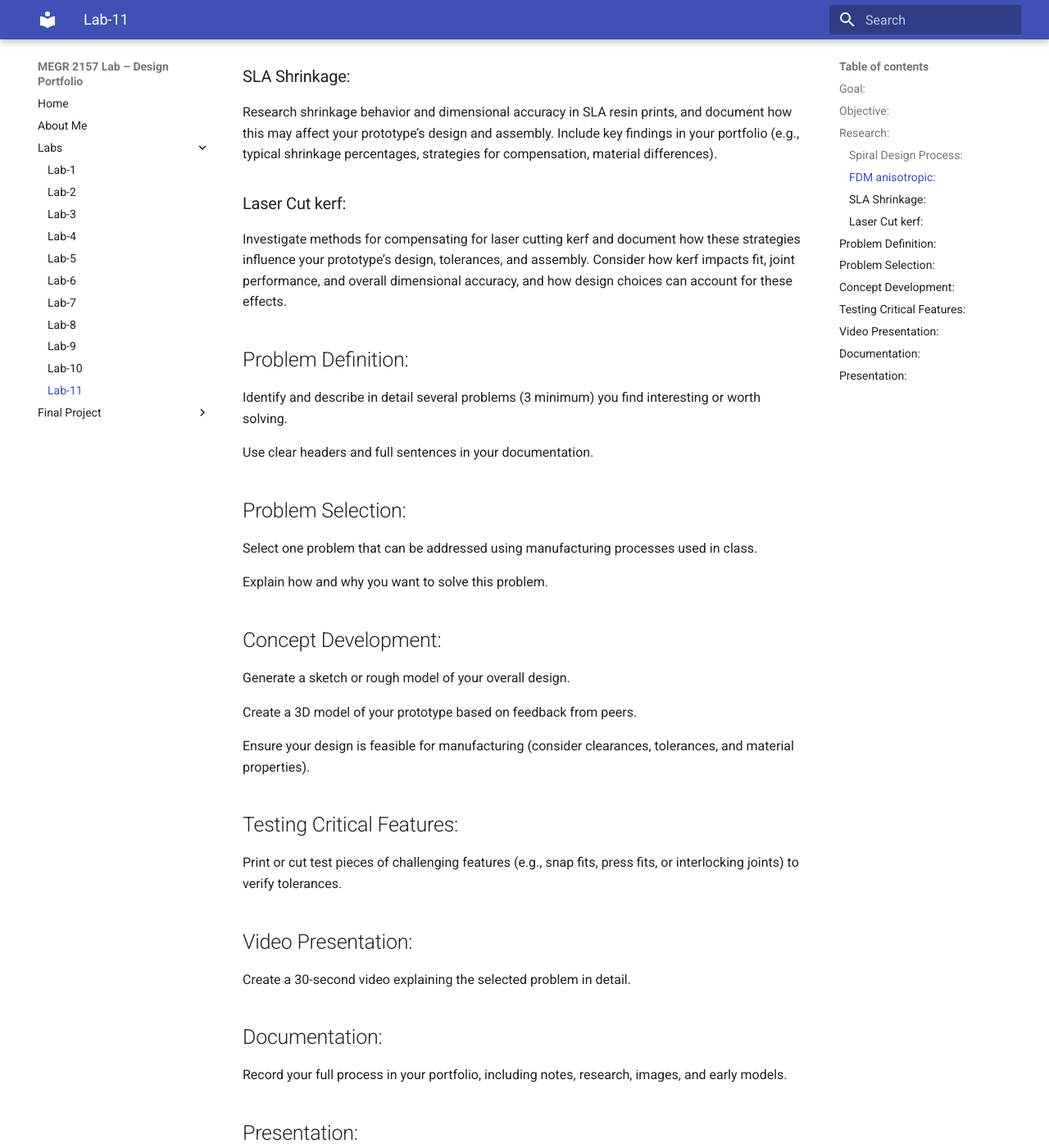
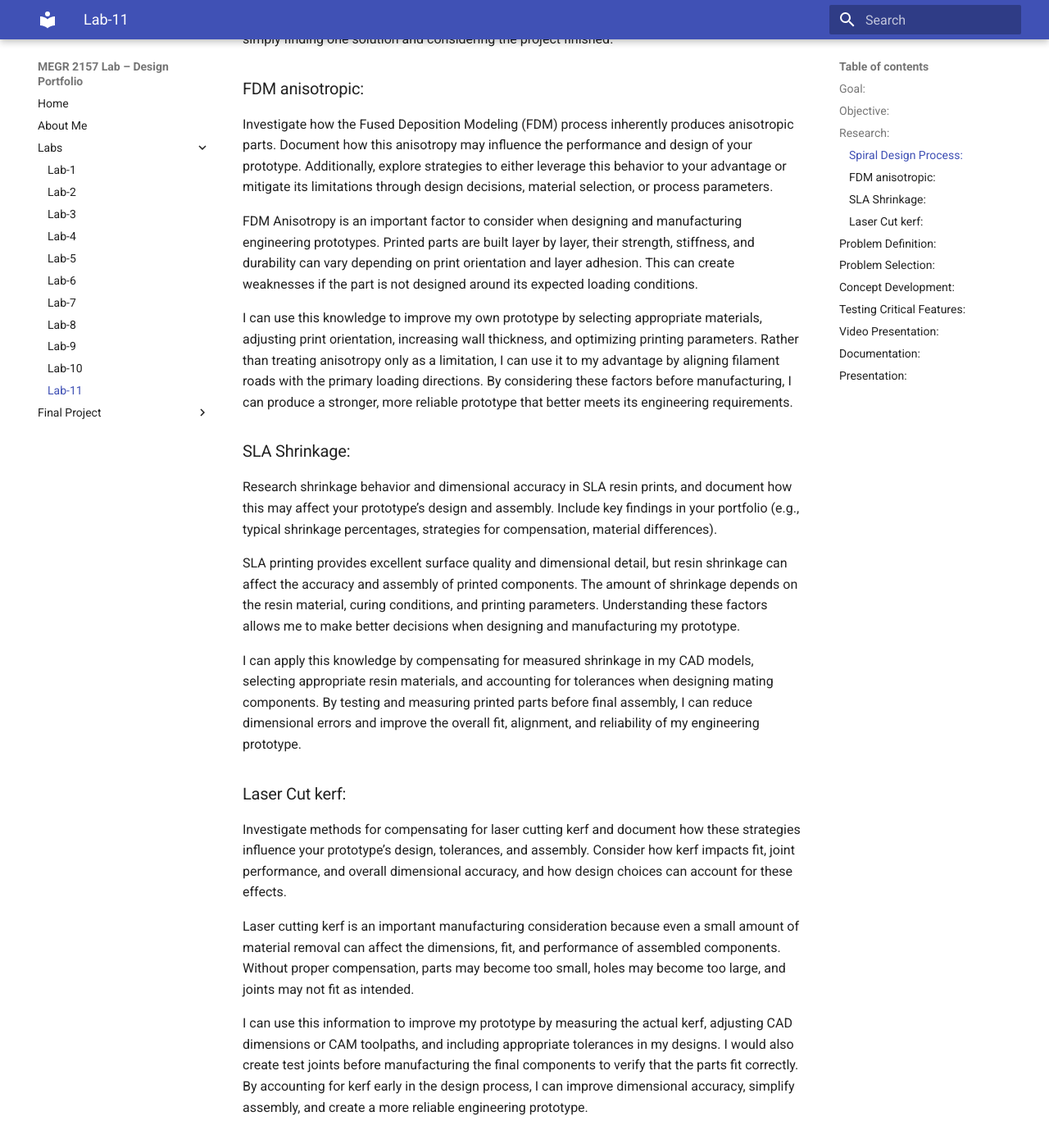
Before and after one commit to AndrewYang2428/andrewyang-megr2156-lab-portfolio, an MkDocs documentation site: the page built from docs/Labs/L11/index.md, in a window 1280 px wide and 1400 px high, scrolled down 865 px. Shown: the whole window at 82% size. Built offline with MkDocs 1.6.1 and Material for MkDocs 9.7.7, drawn with Linux system fonts in a browser that asks for light colours; some of the changed text lies outside the part shown.

Commit message:
Enhance documentation on design processes and considerations
Expanded sections on the Spiral Design Process, FDM anisotropy, SLA shrinkage, and laser cutting kerf, detailing their implications for prototype design and manufacturing.

```diff
--- a/docs/Labs/L11/index.md
+++ b/docs/Labs/L11/index.md
@@ -14,20 +14,36 @@ Choose a problem that can be addressed with 3D printing/laser cutting and develo
 Research the Spiral Design Process and describe the attributes of each category (e.g., planning, risk analysis, engineering, evaluation).
 Explain how this process can guide your own project iteration and improvement.
 
+The Spiral Design Process provides a structured way to approach engineering problems and continuously improve a design. It teaches me that the first design is not necessarily the best design and that testing, evaluating, and making adjustments are important parts of engineering. I can use this process in my own projects to make better design decisions, identify potential failures earlier, and develop solutions that meet the required specifications. It also helps me understand that engineering is an ongoing process of learning and improvement rather than simply finding one solution and considering the project finished.
+
 ### FDM anisotropic:
 Investigate how the Fused Deposition Modeling (FDM) process inherently produces anisotropic parts. Document how this anisotropy may influence the performance and design of your prototype. Additionally, explore strategies to either leverage this behavior to your advantage or mitigate its limitations through design decisions, material selection, or process parameters.
+
+FDM Anisotropy is an important factor to consider when designing and manufacturing engineering prototypes. Printed parts are built layer by layer, their strength, stiffness, and durability can vary depending on print orientation and layer adhesion. This can create weaknesses if the part is not designed around its expected loading conditions.
+
+I can use this knowledge to improve my own prototype by selecting appropriate materials, adjusting print orientation, increasing wall thickness, and optimizing printing parameters. Rather than treating anisotropy only as a limitation, I can use it to my advantage by aligning filament roads with the primary loading directions. By considering these factors before manufacturing, I can produce a stronger, more reliable prototype that better meets its engineering requirements.
 
 ### SLA Shrinkage:
 Research shrinkage behavior and dimensional accuracy in SLA resin prints, and document how this may affect your prototype’s design and assembly. Include key findings in your portfolio (e.g., typical shrinkage percentages, strategies for compensation, material differences).
 
+SLA printing provides excellent surface quality and dimensional detail, but resin shrinkage can affect the accuracy and assembly of printed components. The amount of shrinkage depends on the resin material, curing conditions, and printing parameters. Understanding these factors allows me to make better decisions when designing and manufacturing my prototype.
+
+I can apply this knowledge by compensating for measured shrinkage in my CAD models, selecting appropriate resin materials, and accounting for tolerances when designing mating components. By testing and measuring printed parts before final assembly, I can reduce dimensional errors and improve the overall fit, alignment, and reliability of my engineering prototype.
+
 ### Laser Cut kerf:
 Investigate methods for compensating for laser cutting kerf and document how these strategies influence your prototype’s design, tolerances, and assembly. Consider how kerf impacts fit, joint performance, and overall dimensional accuracy, and how design choices can account for these effects.
+
+Laser cutting kerf is an important manufacturing consideration because even a small amount of material removal can affect the dimensions, fit, and performance of assembled components. Without proper compensation, parts may become too small, holes may become too large, and joints may not fit as intended.
+
+I can use this information to improve my prototype by measuring the actual kerf, adjusting CAD dimensions or CAM toolpaths, and including appropriate tolerances in my designs. I would also create test joints before manufacturing the final components to verify that the parts fit correctly. By accounting for kerf early in the design process, I can improve dimensional accuracy, simplify assembly, and create a more reliable engineering prototype.
 
 ## Problem Definition:
 
 Identify and describe in detail several problems (3 minimum) you find interesting or worth solving.
 
 Use clear headers and full sentences in your documentation.
+
+
 
 ## Problem Selection:
 
```
